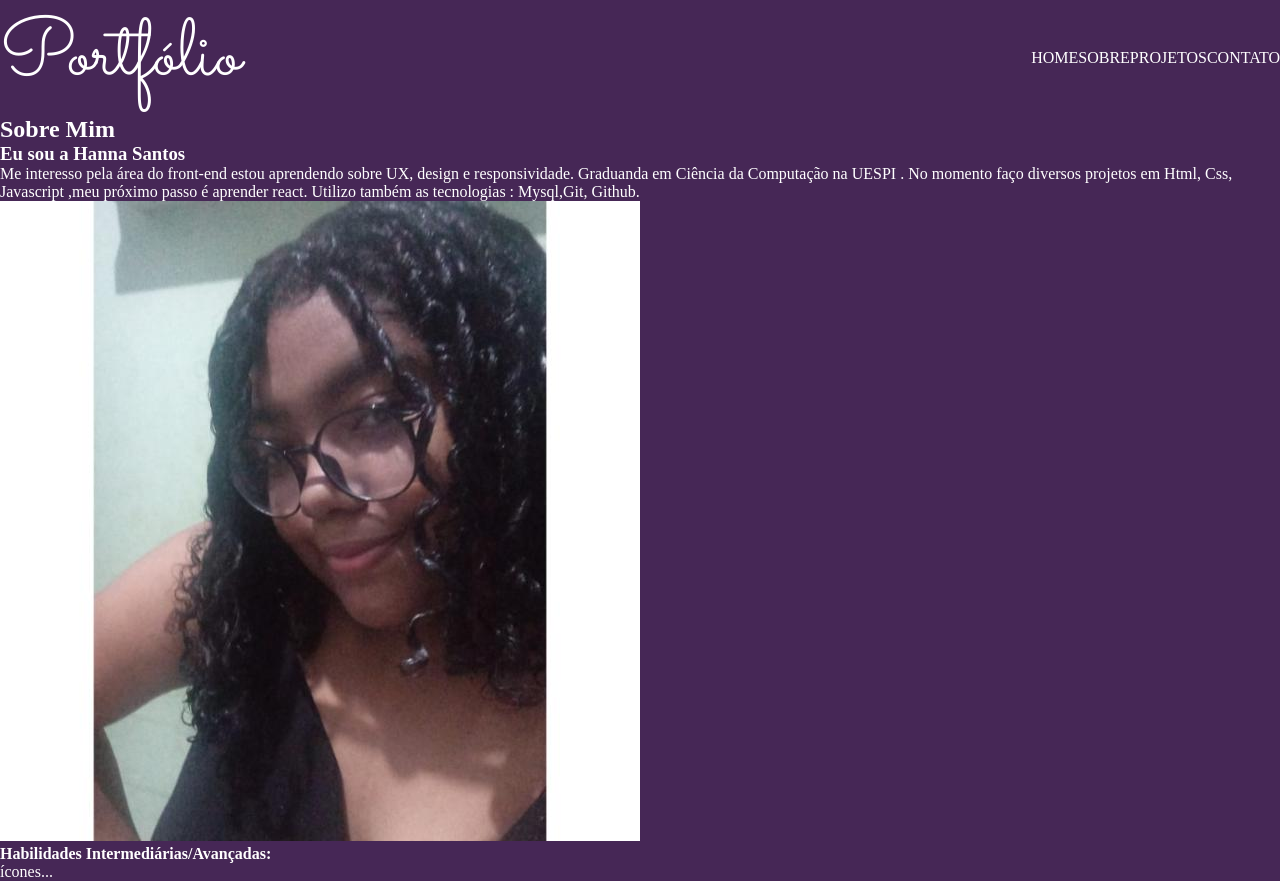
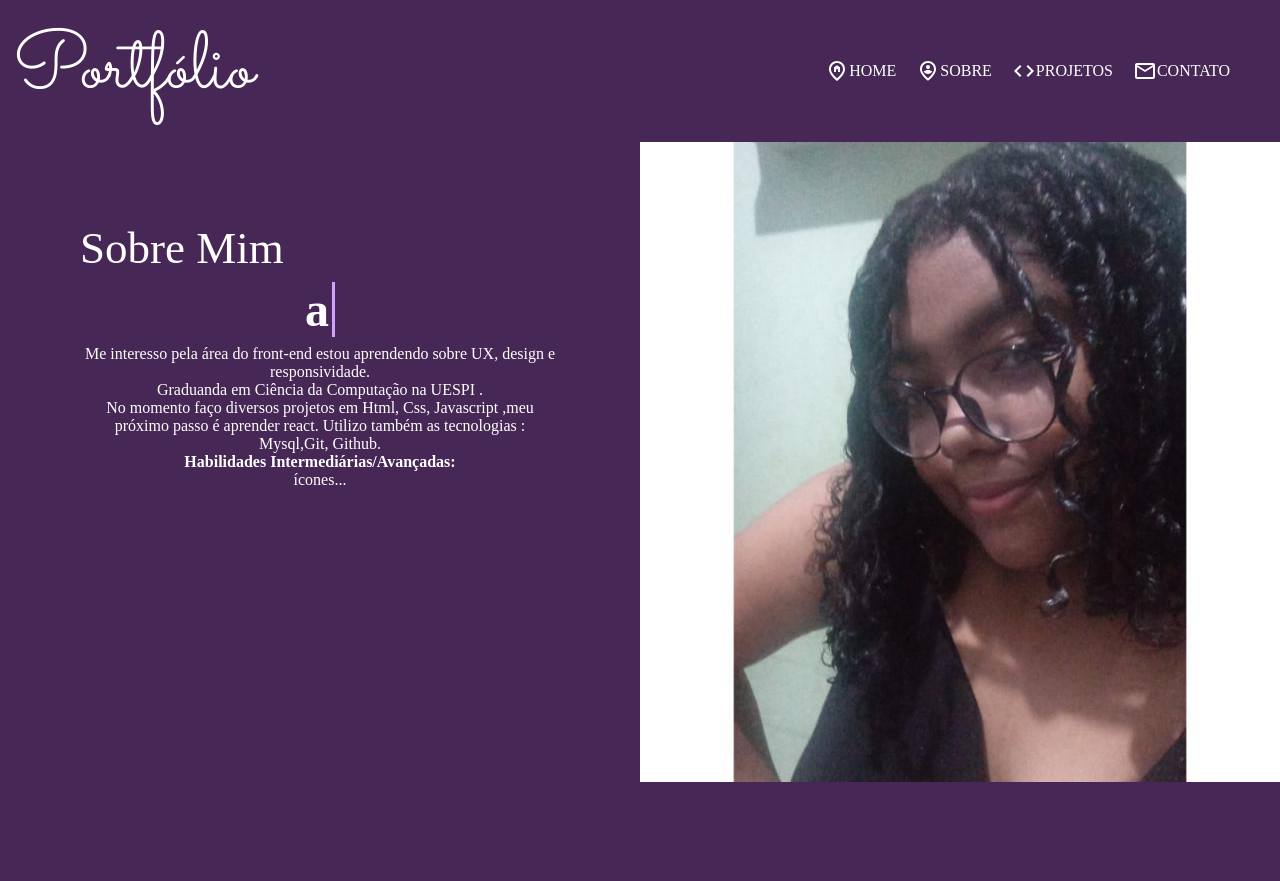
Before and after one commit to hannagabyy/portfolio, a plain HTML site: page index.html in a window 1280 px wide. After the commit the page ends 800 px from the top, so only its background shows below. Drawn offline with Linux system fonts and the light colour scheme; a web font is replaced by a local one.

Commit message:
feat:Estilizando o menu e organizando o main

```diff
--- a/css/style.css
+++ b/css/style.css
@@ -11,16 +11,61 @@ header{
     display: flex;
     align-items: center;
     justify-content: space-between;
+    text-align: center;
 }
 header menu{
     display: flex;
+    padding: 20px;
+    margin-right: 30px;
+    gap: 20px;
 
 }
 menu li{
+    display: flex;
+    align-items: center;
     list-style: none;
 }
 header h1{
     font-family: "Sacramento" ;
     font-weight: 300;
     font-size: 80px;
+    padding: 13px 13px;
 }
+main{
+    display: flex;
+}
+main .sobre-mim{
+    padding: 80px;
+    text-align: center;
+    width: 70%;
+}
+main h2{
+    text-align: start;
+    font-weight: lighter;
+    font-size: 45px;
+}
+.sobre-mim .texto-digitado{
+    font-size: 3rem;
+    padding: 0.5rem;
+    font-weight: bold;
+    letter-spacing: 0.1rem;
+    text-align: center;
+    overflow: hidden;
+}
+.texto-digitado .cursor {
+    display: inline-block;
+    background-color: #D0A2FF;
+    margin-left: 0.1rem;
+    width: 3px;
+    animation: blink 1s infinite;
+}
+.cursor.typing{
+    animation: none;
+}
+@keyframes blink {
+    0%  { background-color: #D0A2FF; }
+    49% { background-color: #D0A2FF; }
+    50% { background-color: transparent; }
+    99% { background-color: transparent; }
+    100%  { background-color: #D0A2FF; }
+  }
--- a/index.html
+++ b/index.html
@@ -13,26 +13,28 @@
 
         <nav>
             <menu>
-                <li>HOME</li>
-                <li>SOBRE</li>
-                <li>PROJETOS</li>
-                <li>CONTATO</li>
-
+                <li><img src="./assets/home-icon.svg" alt="icone home">HOME</li>
+                <li><img src="./assets/sobre-icon.svg" alt="icone home">SOBRE</li>
+                <li><img src="./assets/projetos-icon.svg" alt="icone home">PROJETOS</li>
+                <li><img src="./assets/contato-icon.svg" alt="icone home">CONTATO</li>
             </menu>
         </nav>
     </header>
     <main>
-        <h2>Sobre Mim</h2>
-        <h3>Eu sou a Hanna Santos</h3>
-        <p>Me interesso pela área do front-end estou aprendendo sobre UX, design e responsividade.
-            Graduanda em Ciência da Computação na UESPI .
-           No momento faço diversos projetos em Html, Css, Javascript ,meu próximo passo é aprender react. Utilizo também as tecnologias : Mysql,Git, Github.
-        </p>
+        <div class="sobre-mim">
+            <h2>Sobre Mim</h2>
+            <h3 class="texto-digitado">a<span class="cursor">&nbsp;</span></p></h3>
+            <p>Me interesso pela área do front-end estou aprendendo sobre UX, design e responsividade.<br>
+                Graduanda em Ciência da Computação na UESPI .<br>
+            No momento faço diversos projetos em Html, Css, Javascript ,meu próximo passo é aprender react. Utilizo também as tecnologias : Mysql,Git, Github.
+            </p>
+            <h4>Habilidades Intermediárias/Avançadas:</h4>
+            <span>ícones...</span>
+        </div>
         <section>
             <aside>
             <img src="./assets/perfil.jpg" alt="foto-hanna">
-            <h4>Habilidades Intermediárias/Avançadas:</h4>
-            <span>ícones...</span>
+
             <div>
 
             </div>
```
Also changed, not shown: assets/contato-icon.svg (added), assets/home-icon.svg (added), assets/projetos-icon.svg (added), assets/sobre-icon.svg (added).
